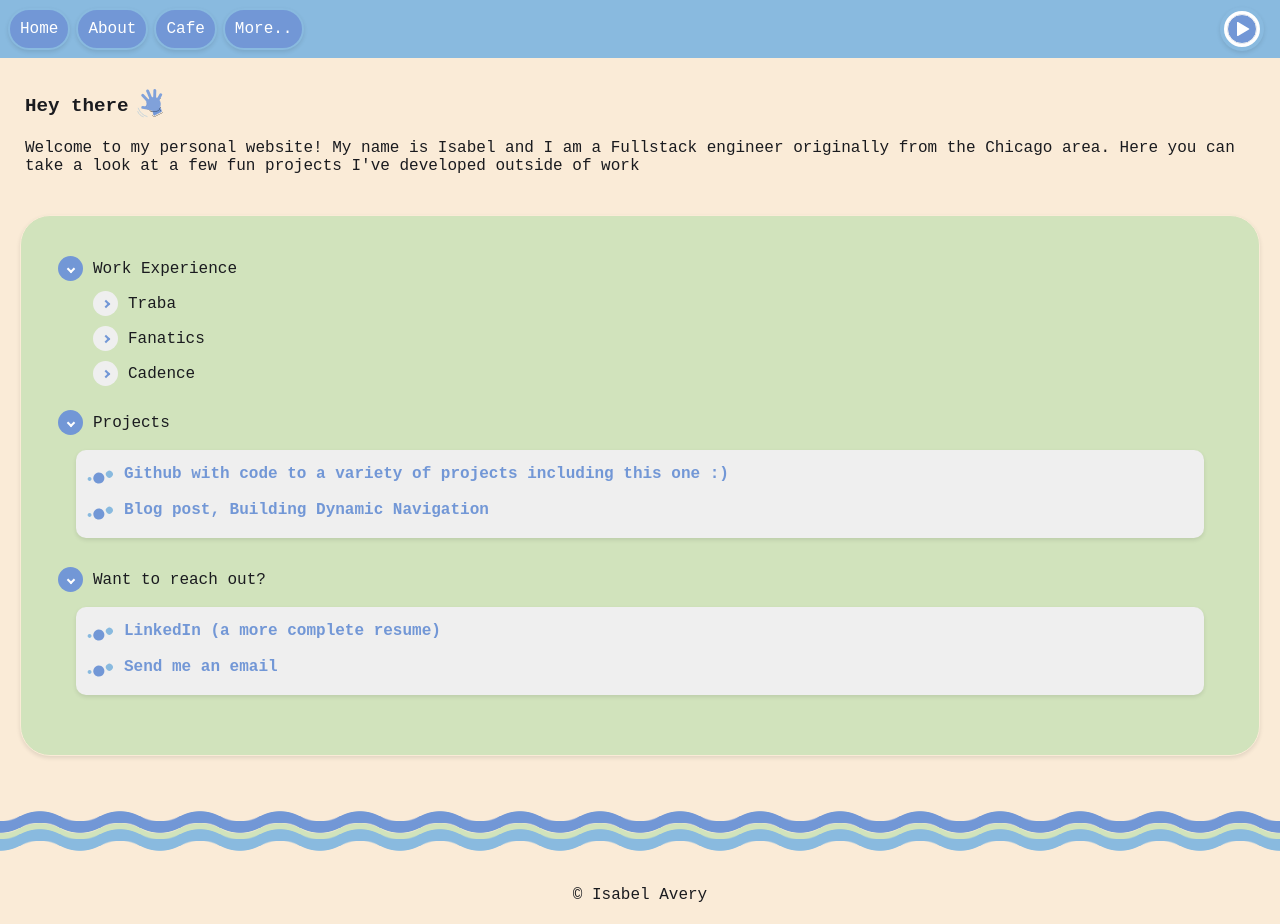
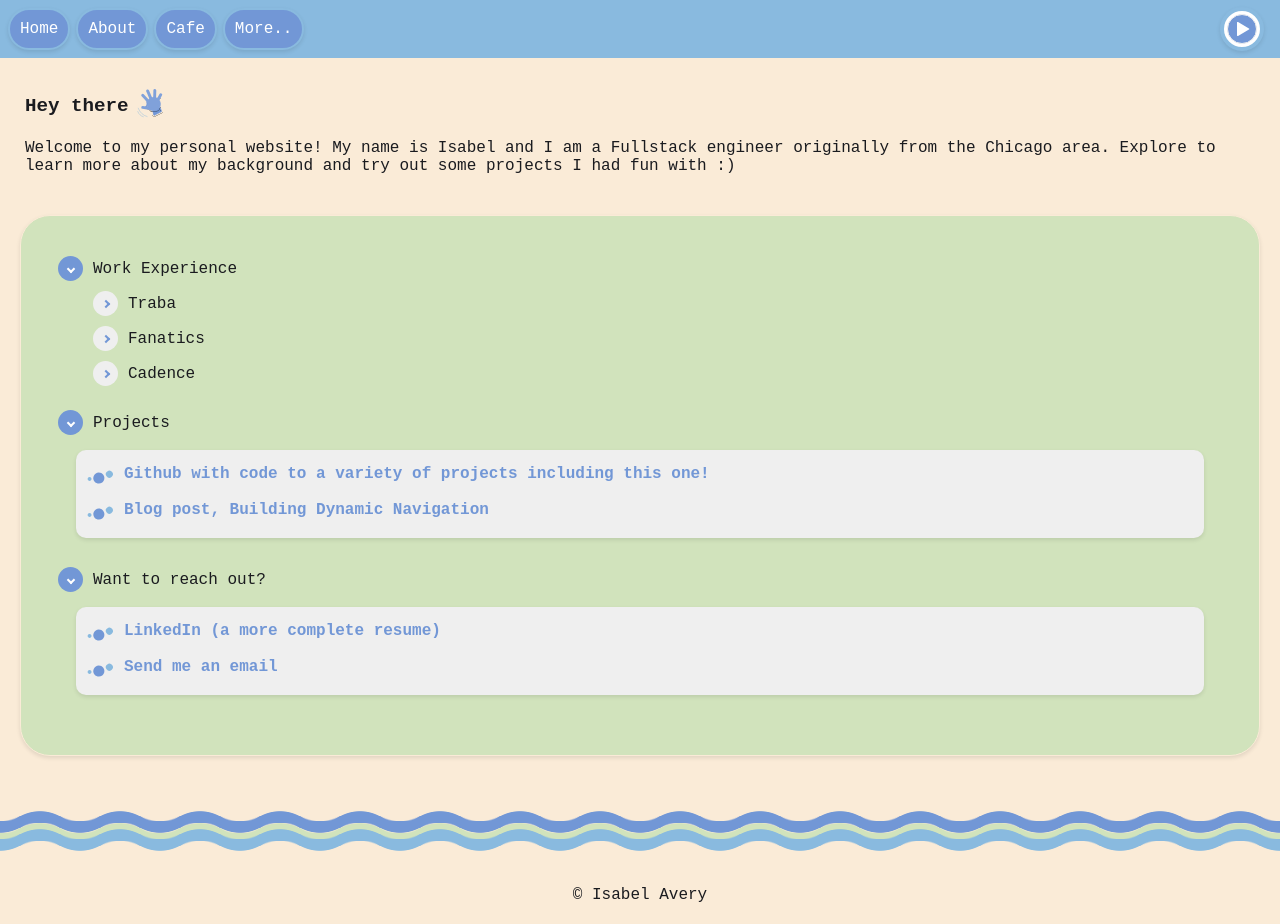
Before and after one commit to isabelmavery/portfolio, a React (Vite) app in the folder client/: page / in a window 1280 px wide. Built offline with nearby package versions, Linux system fonts and the light colour scheme; no server answers.

Commit message:
copy: once again i am updating the copy on the home page

```diff
--- a/client/src/Home.jsx
+++ b/client/src/Home.jsx
@@ -28,8 +28,8 @@ function Home() {
         </div>
         <div>
           Welcome to my personal website! My name is Isabel and I am a Fullstack
-          engineer originally from the Chicago area. Here you can take a look at
-          a few fun projects I've developed outside of work
+          engineer originally from the Chicago area. Explore to learn more about
+          my background and try out some projects I had fun with :)
         </div>
       </div>
       <div className="text-content primary-content">
--- a/client/src/Menu/menuData.js
+++ b/client/src/Menu/menuData.js
@@ -78,8 +78,7 @@ export const isabelsTopNav = [
       {
         id: 7,
         link: "https://github.com/isabelmavery",
-        value:
-          "Github with code to a variety of projects including this one :)",
+        value: "Github with code to a variety of projects including this one!",
         children: [],
       },
       {
```
